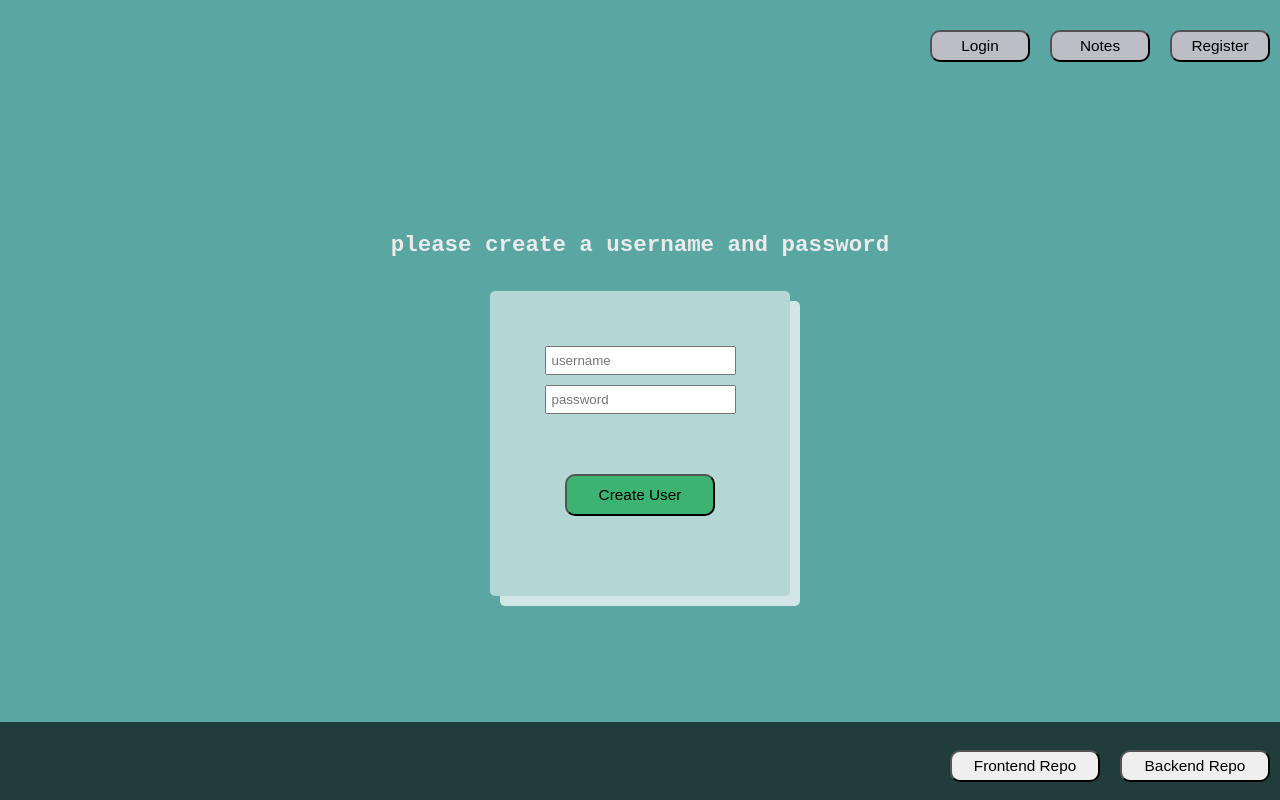
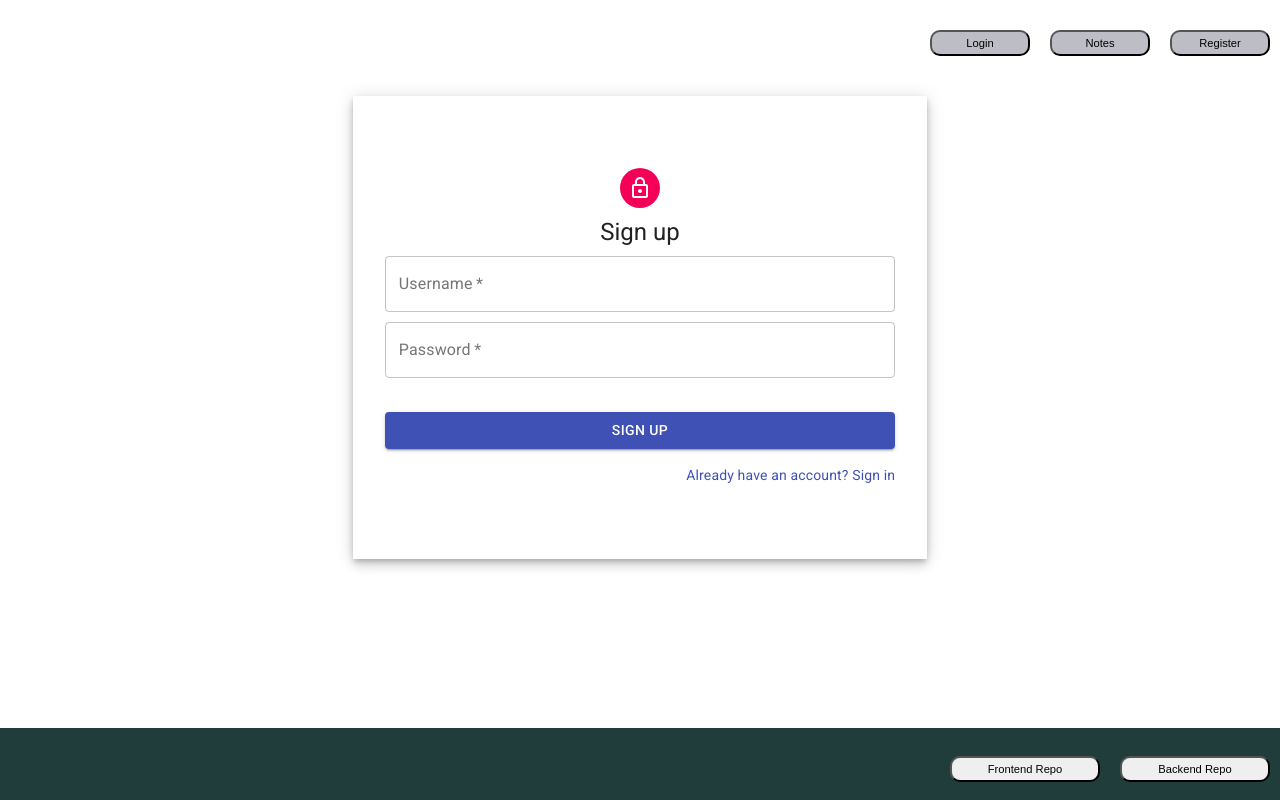
Before and after one commit to khamp19/mynotes-v2, a React (Create React App) app: page /register in a window 1280 px wide. Built offline with nearby package versions, Linux system fonts and the light colour scheme.

Commit message:
registration page complete material ui redo

```diff
--- a/src/Components/Authentication/register.js
+++ b/src/Components/Authentication/register.js
@@ -2,12 +2,57 @@
 import { Redirect } from 'react-router-dom';
 import { connect } from 'react-redux';
 import { addUser, getUser } from '../../Actions/AuthActions';
-import './register.css';
+import { Link as RouterLink } from 'react-router-dom';
+import PropTypes from 'prop-types';
+
+import Avatar from '@material-ui/core/Avatar';
+import Button from '@material-ui/core/Button';
+import CssBaseline from '@material-ui/core/CssBaseline';
+import TextField from '@material-ui/core/TextField';
+import Link from '@material-ui/core/Link';
+import Grid from '@material-ui/core/Grid';
+import LockOutlinedIcon from '@material-ui/icons/LockOutlined';
+import Typography from '@material-ui/core/Typography';
+import { withStyles } from '@material-ui/core/styles';
+import Container from '@material-ui/core/Container';
+import Paper from '@material-ui/core/Paper';
+
+const styles = theme => ({
+  '@global': {
+    body: {
+      backgroundColor: theme.palette.common.white,
+    },
+  },
+  root: {
+    height: '100vh',
+  },
+  paper: {
+    margin: theme.spacing(8, 4),
+    display: 'flex',
+    flexDirection: 'column',
+    alignItems: 'center',
+  },
+  avatar: {
+    margin: theme.spacing(1),
+    backgroundColor: theme.palette.secondary.main,
+  },
+  form: {
+    width: '100%', // Fix IE 11 issue.
+    marginTop: theme.spacing(1),
+  },
+  submit: {
+    margin: theme.spacing(3, 0, 2),
+  },
+});
+
+// import './register.css';
 //should let user create un and pw
 //should save un and pw to backend
 //should get a token from the backend
 //should set token to localStorage then
 //should redirect to user dashboard or all notes
+
+
 
 class Register extends Component {
   state = {
@@ -16,16 +61,16 @@
     loggedIn: false,
   }
 
-  //check login status
-  componentDidMount() {
-    this.props.getUser();
-    setTimeout(() => {
-      this.setState({
-        loggedIn: this.props.loggedIn,
-      });
-    }, 200)
+  //check logged-in status
+  async componentDidMount() {
+    await this.props.getUser();
   }
 
+  async componentDidUpdate(prevProps) {
+    if (this.props.loggedIn !== prevProps.loggedIn) {
+      await this.props.getUser();
+    }
+  }
 
   handleInput = (e) => {
     this.setState({
@@ -37,12 +82,12 @@
     e.preventDefault();
     let username = this.state.username.toLowerCase();
     this.setState({ username: username });
-    this.props.addUser(this.state)
-    setTimeout(()=> {
-      this.setState({
-        loggedIn: this.props.loggedIn,
-      });
-    }, 700)
+    this.props.addUser(this.state);
+    // setTimeout(()=> {
+    //   this.setState({
+    //     loggedIn: this.props.loggedIn,
+    //   });
+    // }, 700)
     this.setState({
       username: '',
       password: '',
@@ -51,35 +96,80 @@
   }
 
   render() {
-    if (this.state.loggedIn === true) {
+    if (this.props.loggedIn === true) {
       return <Redirect to='/notes' />
     }
+
+    const { username, password } = this.state;
+    const { classes } = this.props;
+
     return (
-      <div className="reg-container">
-        <h3>please create a username and password</h3>
-        <div className="registration">
-          <form onSubmit={this.createUser}>
-            <input
-              name="username"
-              type="text"
-              placeholder="username"
-              value={this.state.username}
-              onChange={this.handleInput} />
-            <input
-              name="password"
-              type="password"
-              placeholder="password"
-              value={this.state.password}
-              onChange={this.handleInput} />
-          </form>
-          <button className="create-user-button"
-            onClick={this.createUser}>
-            Create User
-          </button>
-        </div>
+      <div>
+        <Grid container component="main"
+          spacing={0}
+          direction="column"
+          alignItems="center"
+          justify="center"
+        >
+          <CssBaseline />
+          <Grid item xs={12} sm={8} md={6} component={Paper} elevation={6} square>
+            <div className={classes.paper}>
+              <Avatar className={classes.avatar}>
+                <LockOutlinedIcon />
+              </Avatar>
+              <Typography component="h1" variant="h5">
+                Sign up
+              </Typography>
+              <form className={classes.form} noValidate onSubmit={this.createUser}>
+                <TextField
+                  variant="outlined"
+                  required
+                  fullWidth
+                  id="username"
+                  label="Username"
+                  name="username"
+                  value={username}
+                  onChange={this.handleInput}
+                />
+                <TextField
+                  variant="outlined"
+                  required
+                  fullWidth
+                  name="password"
+                  label="Password"
+                  type="password"
+                  id="password"
+                  value={password}
+                  onChange={this.handleInput}
+                />
+                <Button
+                  type="submit"
+                  fullWidth
+                  variant="contained"
+                  color="primary"
+                  className={classes.submit}
+                  onClick={this.createUser}
+                >
+                  Sign Up
+                </Button>
+                <Grid container justify="flex-end">
+                  <Grid item>
+                    <Link to='/login' component={RouterLink} variant="body2">
+                      Already have an account? Sign in
+                    </Link>
+                  </Grid>
+                </Grid>
+              </form>
+            </div>
+          </Grid>
+        </Grid>
       </div>
     )
   }
+}
+
+Register.propTypes = {
+  classes: PropTypes.object.isRequired,
 }
 
 const mapStateToProps = state => {
@@ -87,4 +177,4 @@
     loggedIn: state.AuthReducer.loggedIn,
   }
 }
-export default connect(mapStateToProps, { addUser, getUser }) (Register);
+export default connect(mapStateToProps, { addUser, getUser })(withStyles(styles)(Register));
```
